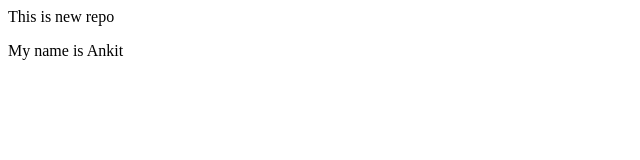
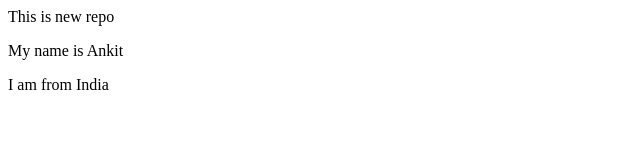
Before and after one commit to Srivatsa0109/localrepo, a plain HTML site: page index.html in a window 1280 px wide. Shown: the whole page, without its empty margins (0-640 px from the left). Drawn offline with Linux system fonts and the light colour scheme.

Commit message:
Add new feature

```diff
--- a/index.html
+++ b/index.html
@@ -1,2 +1,3 @@
 <p>This is new repo</p>
 <p>My name is Ankit</p>
+<p>I am from India</p>
```
